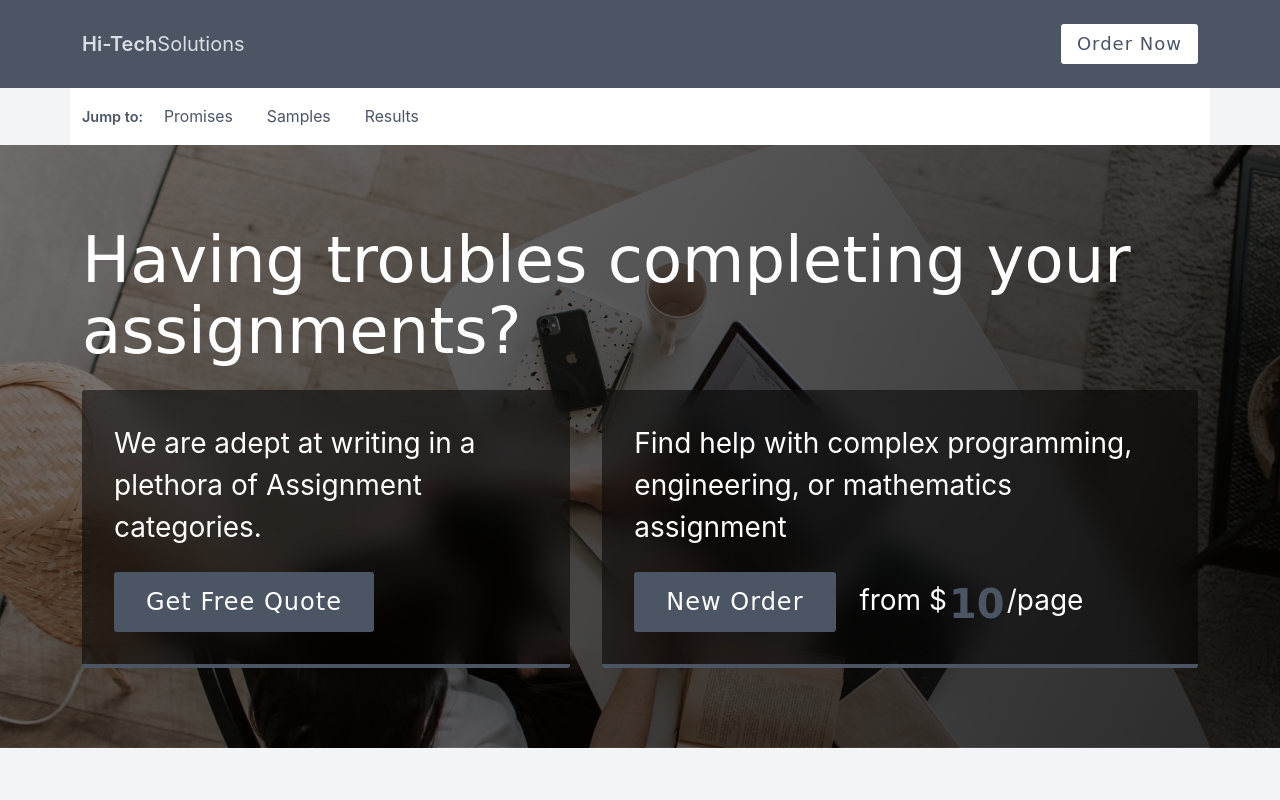
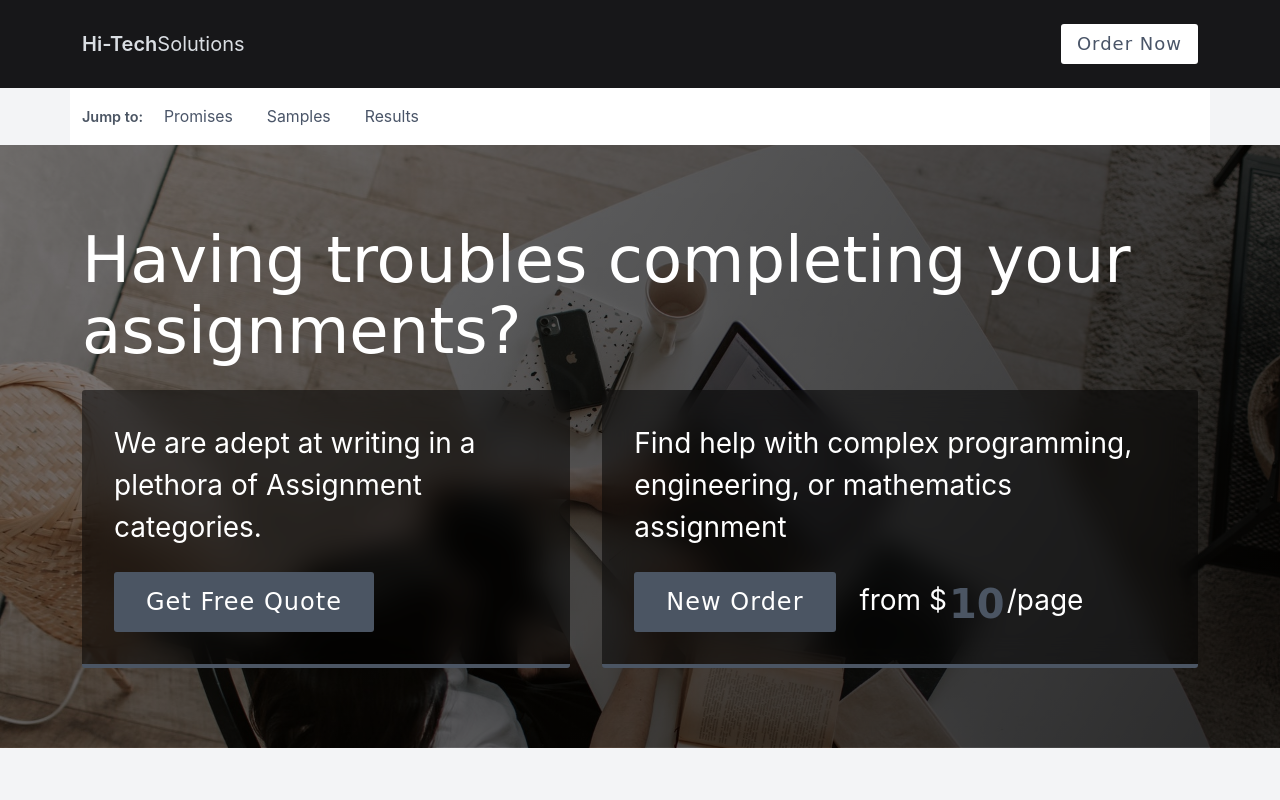
Before and after one commit to Tushar6443/Hitechsolutions, a plain HTML site: page index.html in a window 1280 px wide. Shown: the top 800 px of the page. Drawn offline with Linux system fonts and the light colour scheme; a web font is replaced by a local one.

Commit message:
Update index.html

```diff
--- a/index.html
+++ b/index.html
@@ -8,7 +8,7 @@
     <link rel="stylesheet" href="./css/style.css" />
   </head>
   <body>
-    <header class="site-header">
+    <header class="site-header" style="background-color: #171719;">
       <div class="container site-header-inner">
         <div class="branding">
           <a href="/">
```
